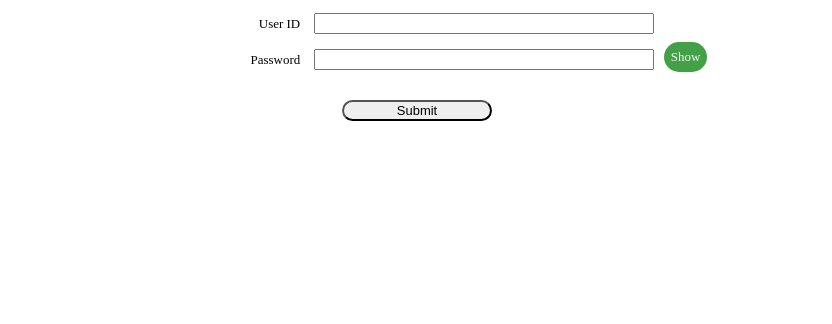
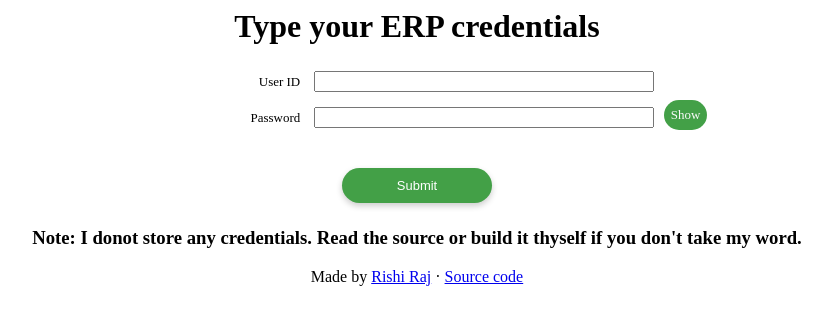
Before and after one commit to RishiRaj22/erp_web, a website: page public/index.html in a window 1280 px wide. Shown: the whole page, without its empty margins (223-1055 px from the left). Drawn offline with nearby package versions, Linux system fonts and the light colour scheme.

Commit message:
Some basic styling

```diff
--- a/app.js
+++ b/app.js
@@ -3,7 +3,10 @@ const app = express();
 const bodyParser = require('body-parser')
 const puppeteer = require('puppeteer');
 const fs = require('fs');
-const rootUrl = "http://localhost:8080";
+
+//Comment the line below and uncomment the one further below to run locally
+const rootUrl = "https://bit-attendance.herokuapp.com/";
+//const rootUrl = "http://localhost:8080/";
 
 var datas = {};
 var images = {};
--- a/public/index.html
+++ b/public/index.html
@@ -1,3 +1,14 @@
+<html>
+<head>
+    <meta property="og:title" content="Attendance for students of BIT Mesra and its off campuses">
+    <title>Death to ERP</title>
+    <meta name="viewport" content="width=device-width, initial-scale=1.0">
+    <meta name="twitter:creator" content="@NotThatRishi">
+    <meta property="og:locale" content="en_US">
+    <meta charset="UTF-8">
+</head>
+    <body>
+        <h1>Type your ERP credentials</h1>
 <form id="form_add" action="/add/" method="post">
     <div>
         <label for="uid" class="input_label_add">User ID</label>
@@ -17,12 +28,30 @@
         <input type="submit" class="button" id="button_add" value="Submit"/>
     </div>
 </form>
+</body>
+<h3>Note: I donot store any credentials. Read the source or build it thyself if you don't take my word.</h3>
+<footer>Made by <a href="https://rishiraj.me">Rishi Raj</a> &middot; <a href="https://github.com/rishiraj22/erp_web">Source code</a></footer>
+
+<!-- Note to self: Hi, are you OK? Why would someone go through such pain to create this? -->
 
 <style>
 * {
     text-align: center;
 }
-
+.button, button {
+    font-size: 0.95em;
+    background: #43a047;
+    color: white;
+    box-shadow: 0 3px 6px 0 rgba(0, 0, 0, 0.2);
+    text-decoration: none;
+    outline: none !important;
+    border: none;
+    cursor: pointer;
+    text-align: center;
+    border-radius: 8px;
+    margin-top: 10px;
+    padding: 10px;
+}
 .loading_status, .loading_status > * {
     font-size: 1.3em;
     display: inline;
@@ -67,6 +96,7 @@
 }
 
 .input_add {
+    text-align: left;
     width: 340px;
 }
 
@@ -209,3 +239,4 @@
     });
 });
 </script>
+</html>
```
